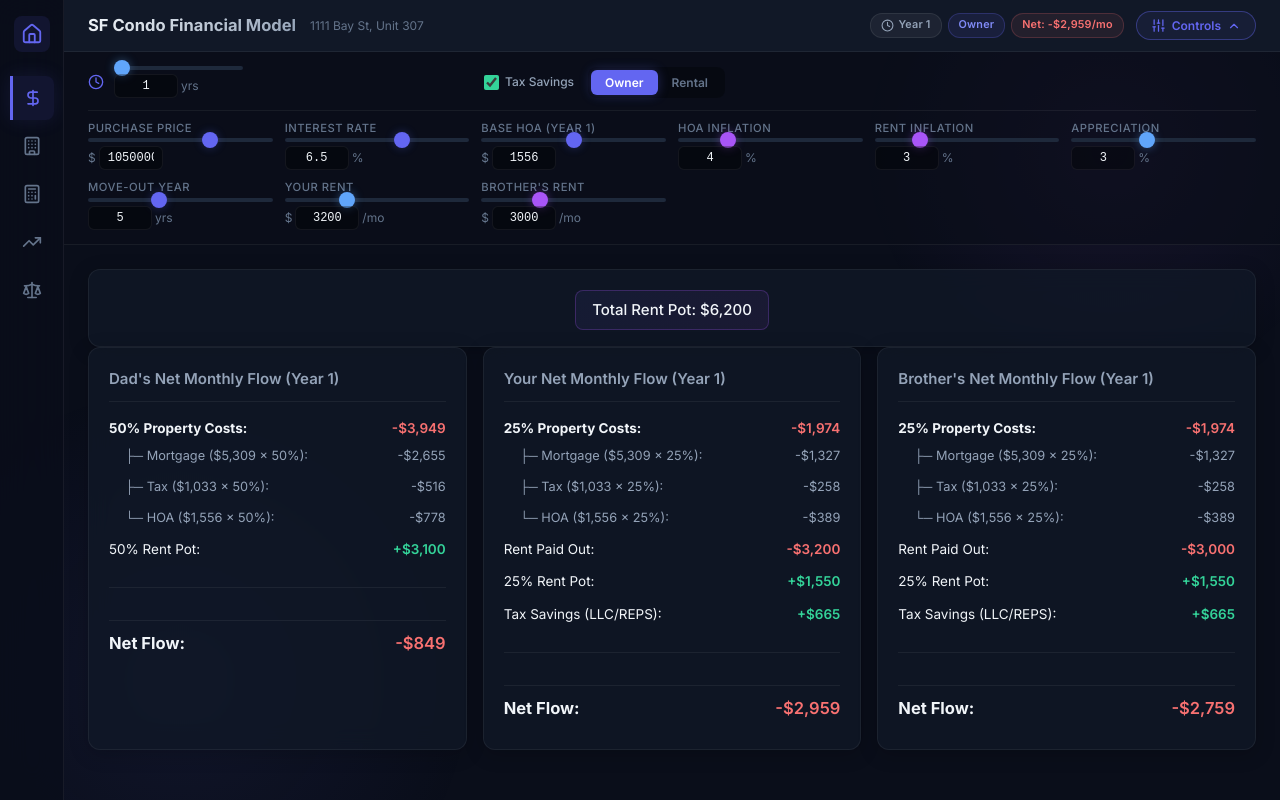
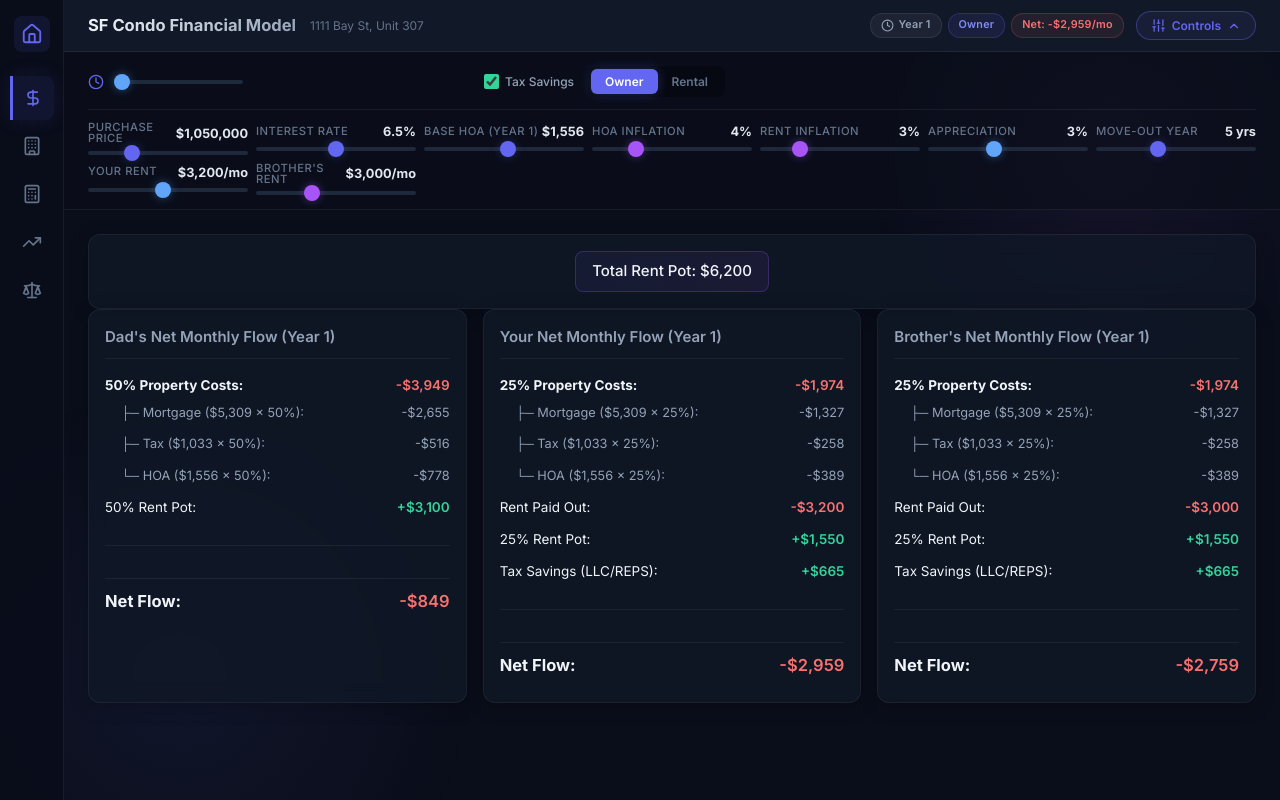
Before and after one commit to ehongkuo/sf-condo-model, a React app in the folder app/: page / in a window 1280 px wide. Built offline with nearby package versions, Linux system fonts and the light colour scheme; the HTML template or start-up script is replaced by a standard one.

Commit message:
Update UI: slider ranges, remove input boxes, optimize grid layout

```diff
--- a/app/src/App.jsx
+++ b/app/src/App.jsx
@@ -355,7 +355,7 @@ function App() {
             label="Purchase Price"
             value={purchasePrice}
             setValue={setPurchasePrice}
-            min={100000}
+            min={900000}
             max={1500000}
             step={10000}
             format="currency"
@@ -364,8 +364,8 @@ function App() {
             label="Interest Rate"
             value={interestRate}
             setValue={setInterestRate}
-            min={0.0}
-            max={10.0}
+            min={5.5}
+            max={7.5}
             step={0.125}
             format="percentage"
           />
@@ -373,8 +373,8 @@ function App() {
             label="Base HOA (Year 1)"
             value={baseHOA}
             setValue={setBaseHOA}
-            min={100}
-            max={3000}
+            min={500}
+            max={2500}
             step={10}
             format="currency"
           />
@@ -434,8 +434,8 @@ function App() {
               label="Tenant Rent (Monthly)"
               value={tenantRent}
               setValue={setTenantRent}
-              min={0}
-              max={15000}
+              min={5500}
+              max={9000}
               step={100}
               format="currency/mo"
             />
@@ -445,8 +445,8 @@ function App() {
                 label="Your Rent"
                 value={userRent}
                 setValue={setUserRent}
-                min={0}
-                max={10000}
+                min={2500}
+                max={4000}
                 step={100}
                 format="currency/mo"
                 className="slider blue-slider"
@@ -455,8 +455,8 @@ function App() {
                 label="Brother's Rent"
                 value={brotherRent}
                 setValue={setBrotherRent}
-                min={0}
-                max={10000}
+                min={2500}
+                max={4000}
                 step={100}
                 format="currency/mo"
                 className="slider purple-slider"
--- a/app/src/EditableSlider.jsx
+++ b/app/src/EditableSlider.jsx
@@ -14,10 +14,43 @@ export function EditableSlider({
   const isCurrency = format.startsWith("currency");
   const isPercentage = format.startsWith("percentage");
 
+  let displayValue = value;
+  if (isCurrency) {
+    displayValue = new Intl.NumberFormat("en-US", {
+      style: "currency",
+      currency: "USD",
+      maximumFractionDigits: 0,
+    }).format(value);
+  } else if (isPercentage) {
+    displayValue = `${value}%`;
+  }
+  if (format === "currency/mo") displayValue += "/mo";
+  if (format === "years") displayValue += " yrs";
+
   return (
     <div className="slider-group">
       {label && (
-        <label className="slider-label">{label}</label>
+        <div
+          style={{
+            display: "flex",
+            justifyContent: "space-between",
+            marginBottom: "4px",
+            alignItems: "center",
+          }}
+        >
+          <label className="slider-label" style={{ margin: 0 }}>
+            {label}
+          </label>
+          <span
+            style={{
+              fontSize: "0.85rem",
+              color: "#e2e8f0",
+              fontWeight: "bold",
+            }}
+          >
+            {displayValue}
+          </span>
+        </div>
       )}
       <input
         type="range"
@@ -28,26 +61,6 @@ export function EditableSlider({
         onChange={(e) => setValue(Number(e.target.value))}
         className={className}
       />
-      <div className="slider-value-row">
-        {isCurrency && (
-          <span className="slider-prefix">$</span>
-        )}
-        <input
-          type="number"
-          value={value}
-          onChange={(e) => setValue(Number(e.target.value))}
-          className="compact-input"
-        />
-        {isPercentage && (
-          <span className="slider-suffix">%</span>
-        )}
-        {format === "currency/mo" && (
-          <span className="slider-suffix">/mo</span>
-        )}
-        {format === "years" && (
-          <span className="slider-suffix">yrs</span>
-        )}
-      </div>
     </div>
   );
 }
--- a/app/src/index.css
+++ b/app/src/index.css
@@ -323,8 +323,8 @@ body::after {
 
 .controls-grid {
   display: grid;
-  grid-template-columns: repeat(auto-fill, minmax(180px, 1fr));
-  gap: 12px;
+  grid-template-columns: repeat(auto-fill, minmax(150px, 1fr));
+  gap: 8px;
 }
 
 /* ============================================================
@@ -366,7 +366,7 @@ body::after {
   -webkit-backdrop-filter: blur(12px);
   border: 1px solid var(--border-subtle);
   border-radius: var(--radius-md);
-  padding: 20px;
+  padding: 16px;
   box-shadow: 0 4px 20px rgba(0, 0, 0, 0.2);
   transition: transform 0.25s ease, box-shadow 0.25s ease, background 0.25s ease;
 }
```
